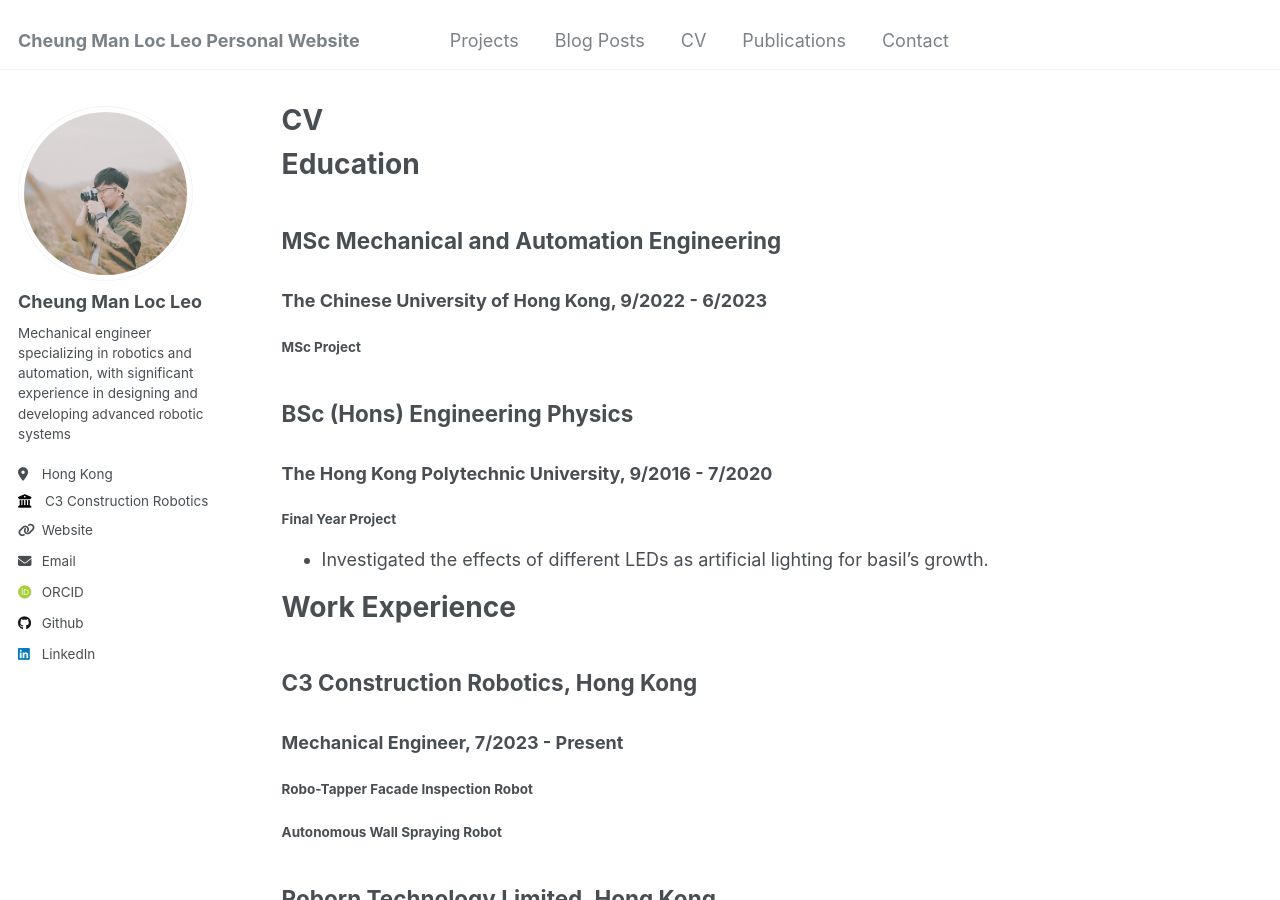
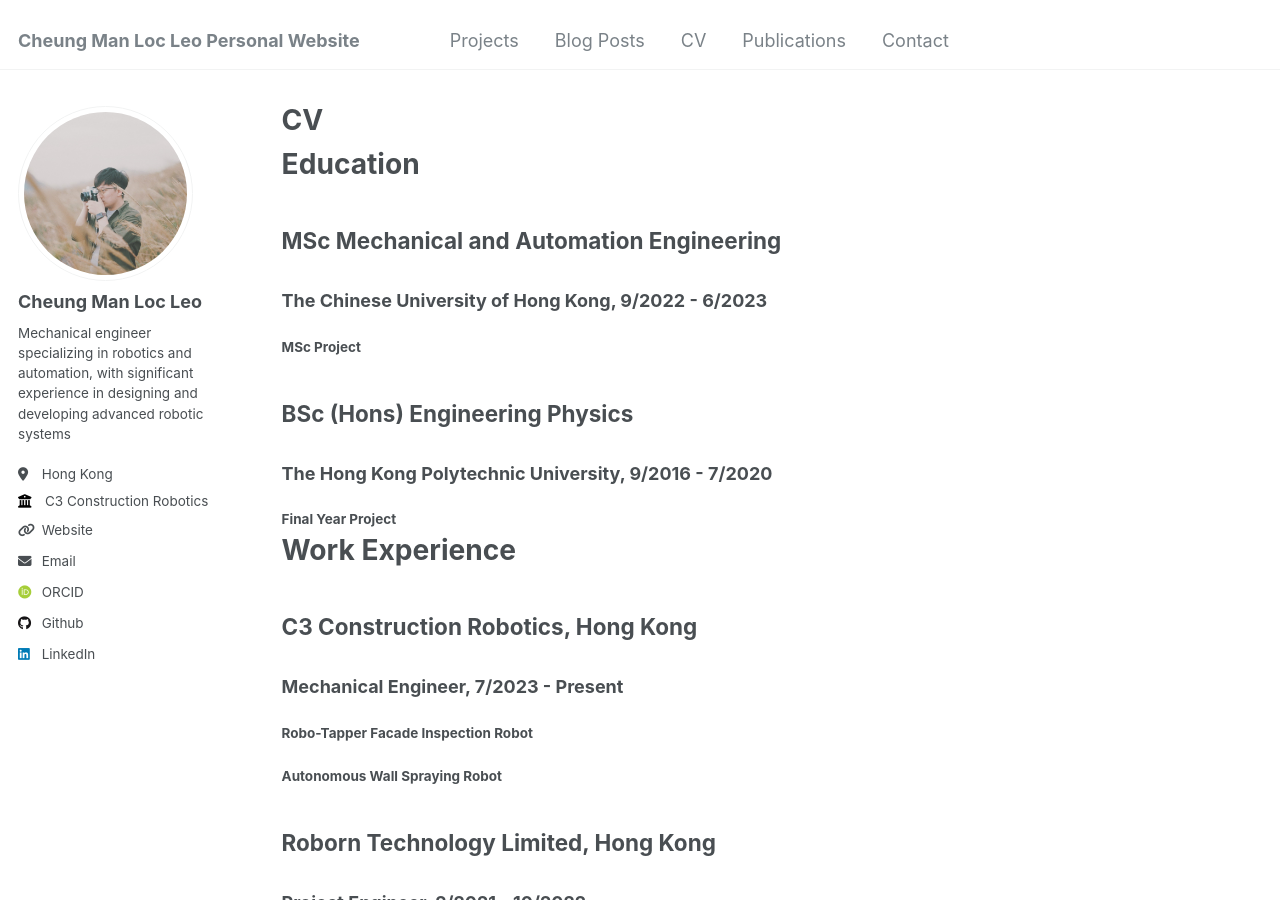
Before and after one commit to LeoCheung0804/leocheung0804.github.io, a Jekyll site: the page built from _pages/cv.md, in a window 1280 px wide and 900 px high. Built offline with Jekyll 4.4.1, drawn with Linux system fonts in a browser that asks for light colours; some web fonts are replaced.

Commit message:
modified:   _pages/cv.md

```diff
--- a/_pages/cv.md
+++ b/_pages/cv.md
@@ -18,7 +18,6 @@ redirect_from:
 ### The Hong Kong Polytechnic University, 9/2016 - 7/2020
 
 #### Final Year Project
-- Investigated the effects of different LEDs as artificial lighting for basil's growth.
 
 # Work Experience
 
```
